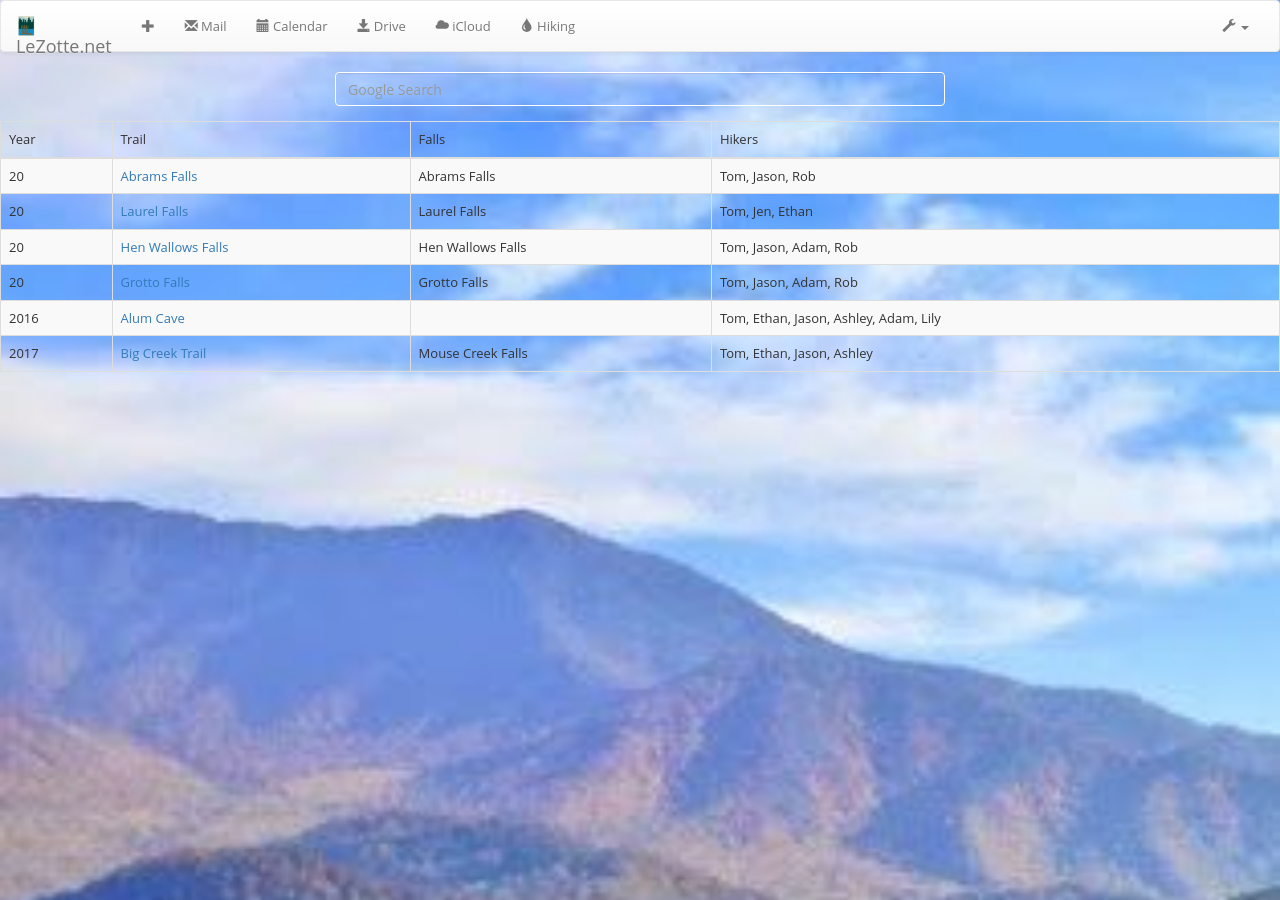
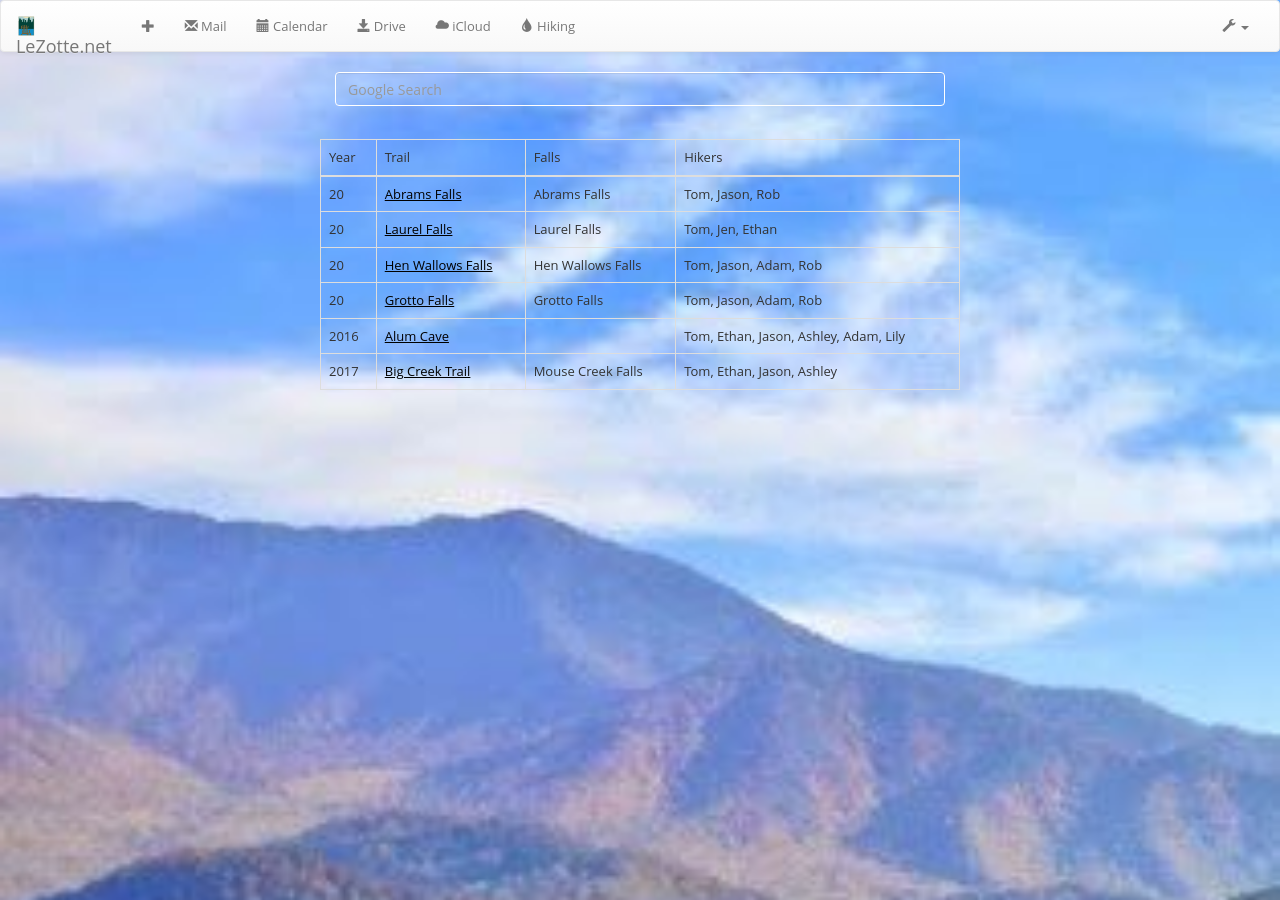
Before and after one commit to tlezotte/lezotte, a Jekyll site: the page built from hiking.html, in a window 1280 px wide. Built offline with Jekyll 4.4.1, drawn with Linux system fonts in a browser that asks for light colours; nearby versions of some CDN libraries.

Commit message:
fix tables

```diff
--- a/css/main.css
+++ b/css/main.css
@@ -173,3 +173,13 @@ i {
     width: 100%;
     height: 100%;
 }
+
+.table {
+    width: 50%;
+    margin: auto;
+    float: none;
+}
+.table a {
+    color: #000;
+    text-decoration: underline;
+}
--- a/hiking.html
+++ b/hiking.html
@@ -16,8 +16,9 @@ layout: default
             </div>
         </div>
     </form>
-    <div class="row" class="center-block">
-        <table class="table table-bordered table-striped" width="50%">
+    <div class="row">
+        <br>
+        <table class="table table-bordered">
             <thead>
                 <tr>
                     <td>Year</td>
```
